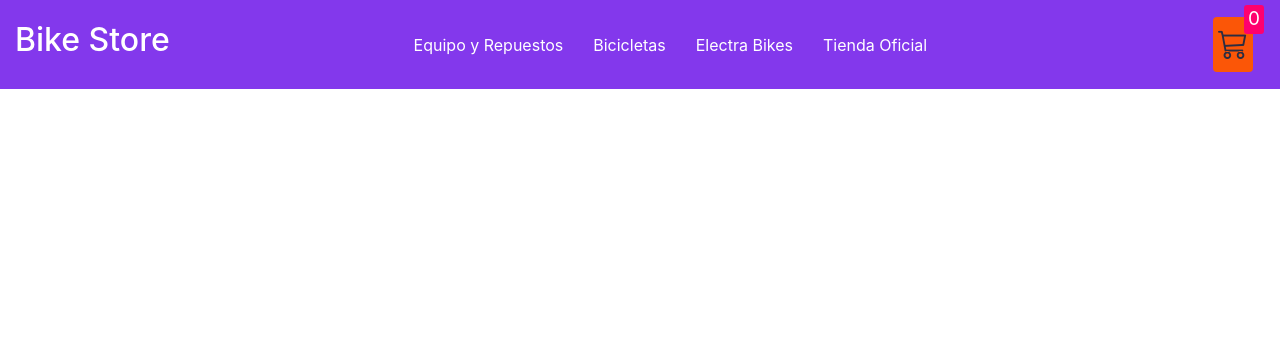
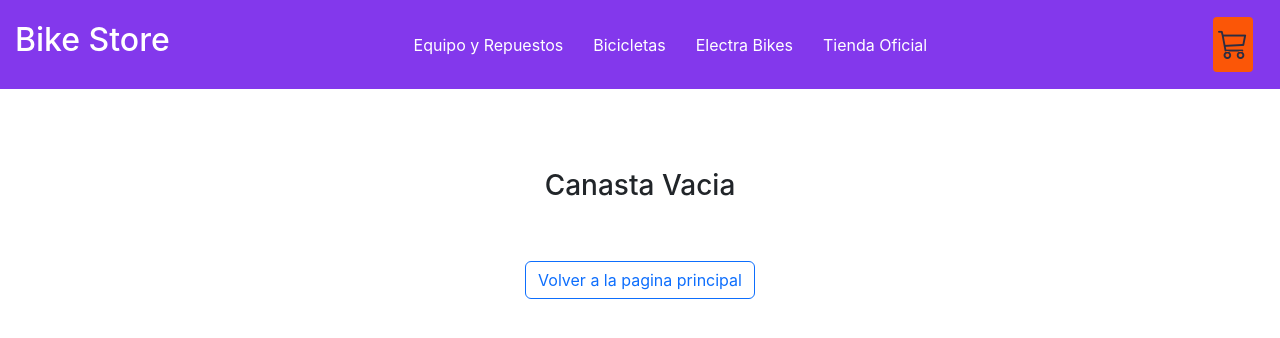
Before and after one commit to CamiloZ9830/BikeStore---Ecommerce, a React (Create React App) app: page /cart in a window 1280 px wide. Shown: the top 338 px of the page. Built offline with nearby package versions, Linux system fonts and the light colour scheme.

Commit message:
Cart Context

```diff
--- a/src/App.js
+++ b/src/App.js
@@ -4,27 +4,29 @@ import ItemListContainer from './components/ItemListContainer';
 import ItemDetailContainer from './components/ItemDetailContainer/ItemDetailContainer';
 import Error from './components/Pagina-Wip-Error/Error'
 import Wip from './components/Pagina-Wip-Error/Wip'
-
+import { CartProvider } from './context/cartContext';
 import {BrowserRouter, Routes, Route} from 'react-router-dom';
+import CartItemContainer from './components/CartItemContainer/CartItemContainer';
 
 function App() {
   return (
-    <BrowserRouter>
+    <CartProvider>
 
-      <Routes>
-
+      <BrowserRouter>
+       <Routes>
         <Route path='/' element={<NavBar/>}>
            <Route index element={<ItemListContainer/>}/>
            <Route path='/category/:categoryId' element={ <ItemListContainer/>}/>
            <Route path='/item/:Id' element={<ItemDetailContainer/>}/>
-           <Route path='/cart' element={""}></Route>
+           <Route path='/cart' element={<CartItemContainer/>}></Route>
         </Route>
-
-        <Route path='Wip' element={<Wip/>}/>
-        <Route path='*' element={<Error/>}/>
-
+           <Route path='Wip' element={<Wip/>}/>
+           <Route path='*' element={<Error/>}/>
       </Routes>
     </BrowserRouter>
+
+    </CartProvider>
+
   )
 }
 
--- /dev/null
+++ b/src/components/CartItemContainer/CartItemContainer.js
@@ -0,0 +1,60 @@
+import React, {useContext} from "react";
+import {CartContext} from '../../context/cartContext'
+import ItemCount from "../ItemCount/ItemCount";
+import {Link} from 'react-router-dom'
+
+
+
+function CartItemContainer() {
+     const {items, addItem, removeItem, removeAll} = useContext(CartContext);
+      console.log(items);
+     return (
+      <>
+     {items.length === 0 ? <div className="center-cart-div"><h3 >Canasta Vacia</h3><Link to={'/'}><button className="btn btn-outline-primary">Volver a la pagina principal</button></Link></div>
+
+      :
+
+      <button className="btn btn-outline-danger center" onClick={() => removeAll()}>Remover todos los productos</button> }
+
+
+        <div className="shop">
+
+         {items.map((item) => {
+
+            const {nombre, descripcion, modelo, precio, img, id} = item;
+
+         return (
+            <div className="item"  key={id}>
+                    <i className="bi bi-x" onClick={() => removeItem(id)}></i>
+                    <img src={img} alt="Producto"/>
+                    <div className="descripcion-Item">
+                       <h3>{nombre}</h3>
+                       <p>{descripcion}</p>
+                       <p><b>Modelo:</b>{modelo}</p>
+                      <div className="precio-cantidad">
+                          <h3>${precio}</h3>
+                          <div className="buttons">
+                             <ItemCount initial={1} stock={6} item={item} add={addItem} />
+
+                          </div>
+                      </div>
+
+                    </div>
+
+              </div>
+         )
+
+
+
+
+         } )}
+
+        </div>
+        </>
+     )
+
+};
+
+
+
+export default CartItemContainer
--- a/src/components/CartWidget.js
+++ b/src/components/CartWidget.js
@@ -1,12 +1,25 @@
 import './Styles.css';
+import {Link} from 'react-router-dom'
+import { useContext } from 'react';
+import { CartContext } from '../context/cartContext';
 
 function CartWidget() {
+
+    const {items} = useContext(CartContext)
+     let cantidadTotal = items.map((articulo) =>  articulo.cantidad).reduce((value1, value2) => value1 + value2, 0)
+
+
     return(
-<a href="#0">
+<Link to='/cart'>
        <div className="carrito">
         <i className="bi bi-cart3"></i>
-        <div id="cantidad_Prod" className="cantidad_Prod">0</div>
-       </div></a>
+        {cantidadTotal >= 1 ?
+        <div  className="cantidad_Prod">{cantidadTotal}</div>
+        :
+        null
+        }
+
+       </div></Link>
 
    )
 }
--- a/src/components/ItemCount/ItemCount.js
+++ b/src/components/ItemCount/ItemCount.js
@@ -2,7 +2,7 @@ import '../Styles.css';
 import React, {useState} from 'react';
 
 
-function ItemCount({initial, stock, onAdd}) {
+function ItemCount({item, initial, stock, add}) {
     const [cantidad, setCantidad] = useState(initial);
 
 
@@ -35,7 +35,7 @@ function ItemCount({initial, stock, onAdd}) {
                 <div  className="cantidad">{cantidad}</div>
                 <i onClick={() => itemIncremento()}className="bi bi-plus-circle"></i>
                 <div >
-                       <button className="btn btn-outline-success" onClick={() => onAdd()} >Agregar al Carrito</button>
+                       <button className="btn btn-outline-success" onClick={() => add(item, cantidad)}>Agregar al Carrito</button>
                     </div>
 
             </div>
--- a/src/components/ItemDetailContainer/ItemDetail.js
+++ b/src/components/ItemDetailContainer/ItemDetail.js
@@ -1,18 +1,20 @@
 import '../Styles.css';
 import ItemCount from '../ItemCount/ItemCount';
-import React, {useState} from 'react';
+import React, {useContext} from 'react';
 import {Link} from 'react-router-dom'
+import { CartContext } from '../../context/cartContext';
 
 
 function ItemDetail ({details}) {
 
 const {nombre, descripcion, modelo, precio, img} = details || {};
 
-const [add, setAdd] = useState(false);
+const {addItem} = useContext(CartContext)
 
-const onAdd = () => {
-       setAdd(!add)
-};
+
+
+
+
 
      return (
                <div className='detail-frame'>
@@ -25,7 +27,8 @@ const onAdd = () => {
                       <div className="precio-cantidad">
                           <h3>${precio}</h3>
                           <div className="buttons">
-                            {  add ? <p>Producto agregado!</p> : <ItemCount initial={1} stock={6} onAdd={onAdd}/>}
+
+                             <ItemCount initial={1} stock={6} item={details} add={addItem}/>
 
                           </div>
                       </div>
--- a/src/components/NavBar.js
+++ b/src/components/NavBar.js
@@ -10,11 +10,11 @@ return (
        <Link to='/'><h2>Bike Store</h2></Link>
          <div className = 'paginas'>
               <div><NavLink style={({isActive}) =>
-                isActive ? {color: 'purple'} : {color:'white'}} to={`/category/${'ER'}`} className="links_Pag">Equipo y Repuestos</NavLink></div>
+                isActive ? {color: 'purple'} : {color:'white'}} to={'/category/ER'} className="links_Pag">Equipo y Repuestos</NavLink></div>
               <div><NavLink style={({isActive}) =>
-                isActive ? {color: 'purple'} : {color:'white'}} to={`/category/${'BC'}`} className="links_Pag">Bicicletas</NavLink></div>
+                isActive ? {color: 'purple'} : {color:'white'}} to={'/category/BC'} className="links_Pag">Bicicletas</NavLink></div>
               <div><NavLink style={({isActive}) =>
-                isActive ? {color: 'purple'} : {color:'white'}} to={`/category/${'BE'}`} className="links_Pag">Electra Bikes</NavLink></div>
+                isActive ? {color: 'purple'} : {color:'white'}} to={'/category/BE'} className="links_Pag">Electra Bikes</NavLink></div>
               <div><Link  to='Wip' className="links_Pag" >Tienda Oficial</Link></div>
          </div>
          < CartWidget/>
--- a/src/components/Styles.css
+++ b/src/components/Styles.css
@@ -140,3 +140,16 @@ body {
     display: flex;
     justify-content: center;
 }
+.center {
+    display: block;
+    margin: 0 auto 50px;
+}
+
+.center-cart-div{
+    margin-top: 80px;
+    display: flex;
+    flex-direction: column;
+    justify-content: space-between;
+    align-items: center;
+    gap: 50px;
+}
--- /dev/null
+++ b/src/context/CartContext.js
@@ -0,0 +1,49 @@
+import React, { useState, createContext } from "react";
+
+export const CartContext = createContext([]);
+
+export function CartProvider({children}) {
+      const [items, setItems] = useState([]);
+
+      const inCart = (id) => {
+              const confirmar = items.find((articulo) => articulo.id === id);
+              return confirmar;
+      };
+
+      const addItem = (item, quantity) => {
+
+            inCart(item.id) ?
+
+            setItems(items.map((articulo) => {
+                   if (articulo.id === item.id) {
+                         articulo.cantidad += quantity
+                         alert(`Agregaste ${quantity} productos a la canasta`)
+                   }
+
+                  return articulo
+            }))
+
+            :
+
+             setItems([{...item, cantidad: quantity}], alert(`Agregaste ${quantity} productos a la canasta`))
+
+      };
+
+      const removeItem = (id) => {
+            const remove = items.filter((articulo) => articulo.id !== id)
+            return ( setItems(remove));
+
+      };
+
+      const removeAll = () => {
+            setItems([]);
+      };
+
+         return (
+            <CartContext.Provider value={{items, addItem, removeItem, removeAll}}>
+                  {children}
+            </CartContext.Provider>
+         )
+
+
+};
--- a/src/helpers/helpers.js
+++ b/src/helpers/helpers.js
@@ -5,7 +5,7 @@ export const getItems = (itemId) =>{
 
     return  new Promise((resolve, reject) => {
 
-         setTimeout(() => {if(storeItemsData !== "" || undefined || null) {if(itemId) {resolve(storeItemsData.find((item) => item.id === itemId))}
+         setTimeout(() => {if(storeItemsData) {if(itemId) {resolve(storeItemsData.find((item) => item.id === itemId))}
          else {resolve(storeItemsData);}
 
           }
```
